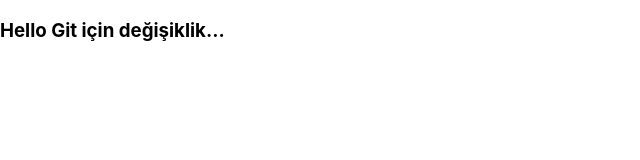
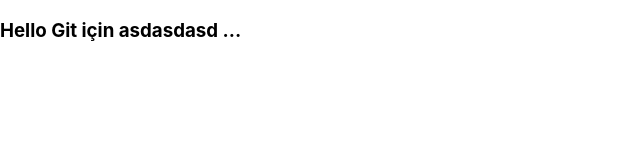
Before and after one commit to altancelik/My-First-React-Project, a React (Create React App) app: page / in a window 1280 px wide. Shown: the top 160 px of the page, without its empty margins (0-640 px from the left). Built offline with nearby package versions, Linux system fonts and the light colour scheme.

Commit message:
ders 2 bitti

```diff
--- a/src/App.js
+++ b/src/App.js
@@ -4,7 +4,7 @@ import './App.css';
 function App() {
   return (
     <div>
-      <h3>Hello Git için değişiklik...</h3>
+      <h3>Hello Git için  asdasdasd ...</h3>
     </div>
   );
 }
```
